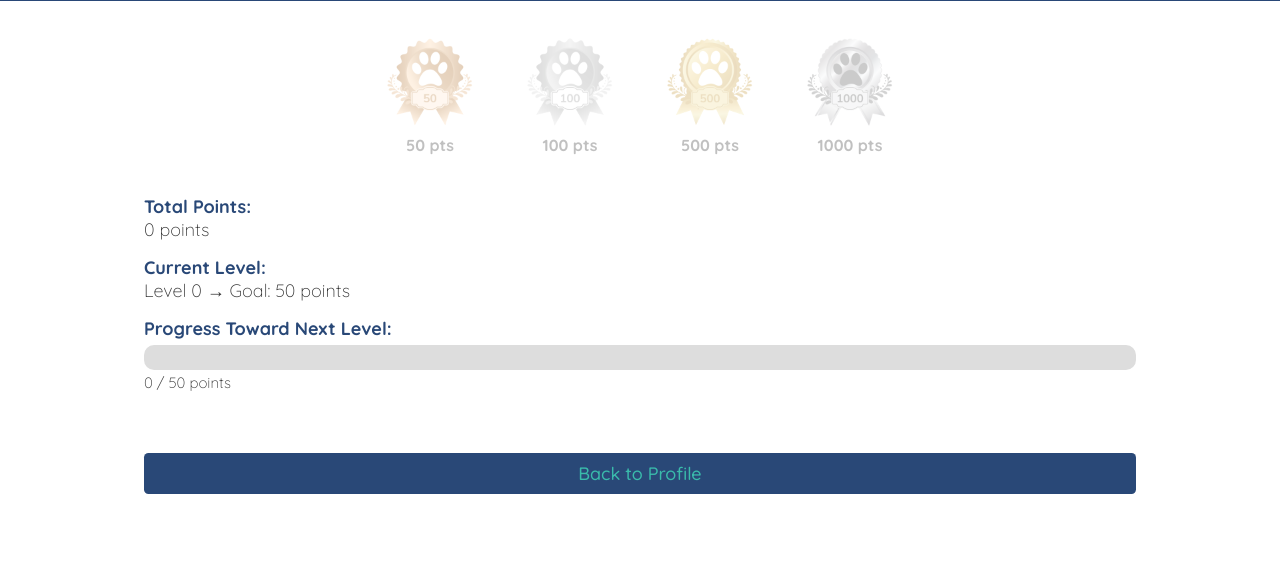
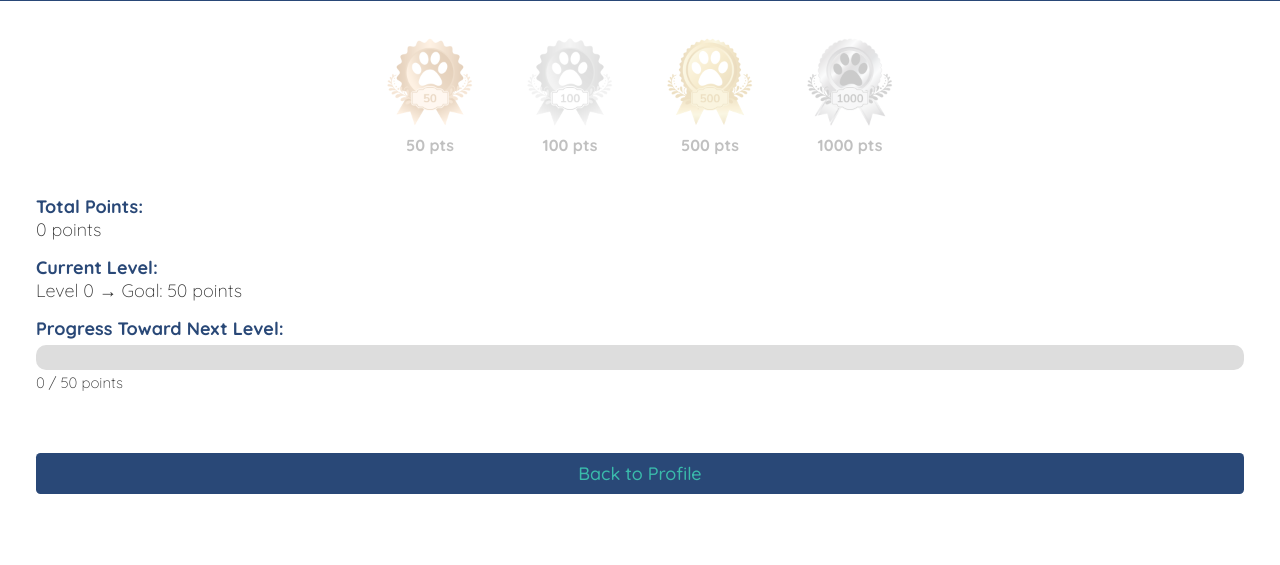
Before and after one commit to ivy864/micah-ministries, a PHP site: page /stepvarepo/milestonePoints.php in a window 1280 px wide. Shown: the part 165-730 px from the top of the page. Run offline with PHP 8.4, Linux system fonts and the light colour scheme; the visitor is signed in with stand-in values (Sample User, id 1); data comes from the database, SQL or seed files in the repository.

Commit message:
I changed the background color of the signup form and the padding of the dashboard

```diff
--- a/css/base.css
+++ b/css/base.css
@@ -541,7 +541,7 @@ button.cancel:hover, a.cancel:hover {
 
 /* Dashboard */
 main.dashboard {
-    padding: 0 8rem 4rem 8rem;
+    padding: 0 2rem 2rem 2rem;
 }
 
 main.dashboard > p {
@@ -610,6 +610,7 @@ main.dashboard > p {
 @media only screen and (min-width: 1024px) {
     main.signup-form {
         margin: 0rem 8rem 4rem 8rem;
+        background-color: #e0f7fa;
     }
 }
 
```
